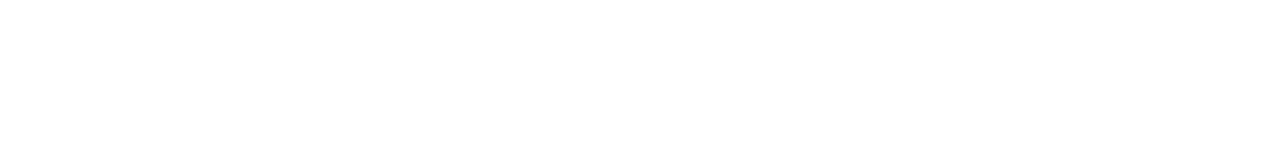
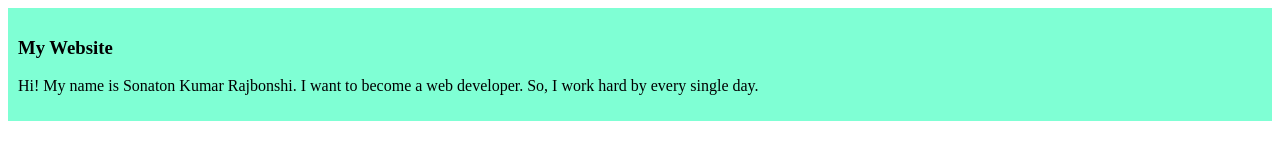
Before and after one commit to sonatonraj/My-First-Website, a plain HTML site: page index.html in a window 1280 px wide. Drawn offline with Linux system fonts and the light colour scheme.

Commit message:
add my first blog

```diff
--- /dev/null
+++ b/Styles/First.css
@@ -0,0 +1,4 @@
+div{
+    background-color: aquamarine;
+    padding: 10px;
+}
--- a/index.html
+++ b/index.html
@@ -4,8 +4,12 @@
     <meta charset="UTF-8">
     <meta name="viewport" content="width=device-width, initial-scale=1.0">
     <title>My First Web Site</title>
+    <link rel="stylesheet" href="Styles/First.css">
 </head>
 <body>
-
+    <div>
+        <h3>My Website </h3>
+        <p>Hi! My name is Sonaton Kumar Rajbonshi. I want to become a web developer. So, I work hard by every single day.</p>
+    </div>
 </body>
 </html>
```
